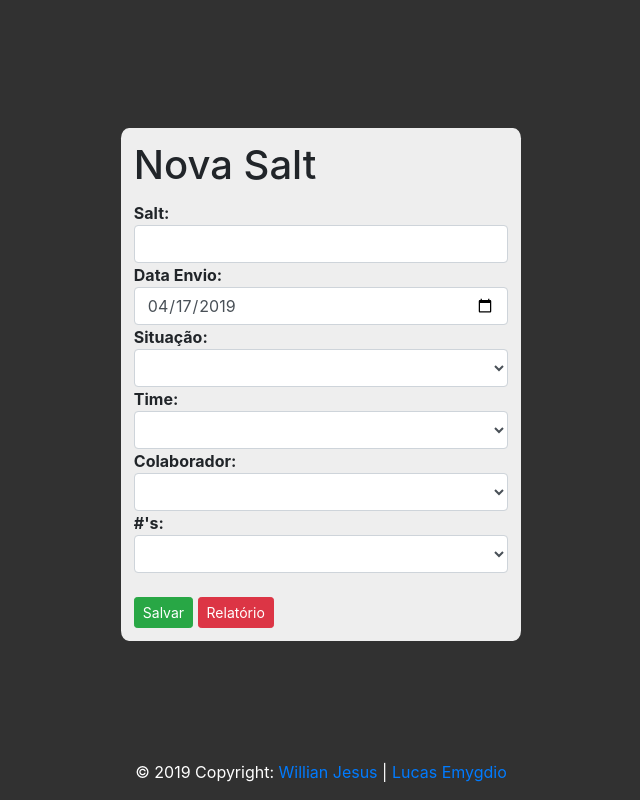
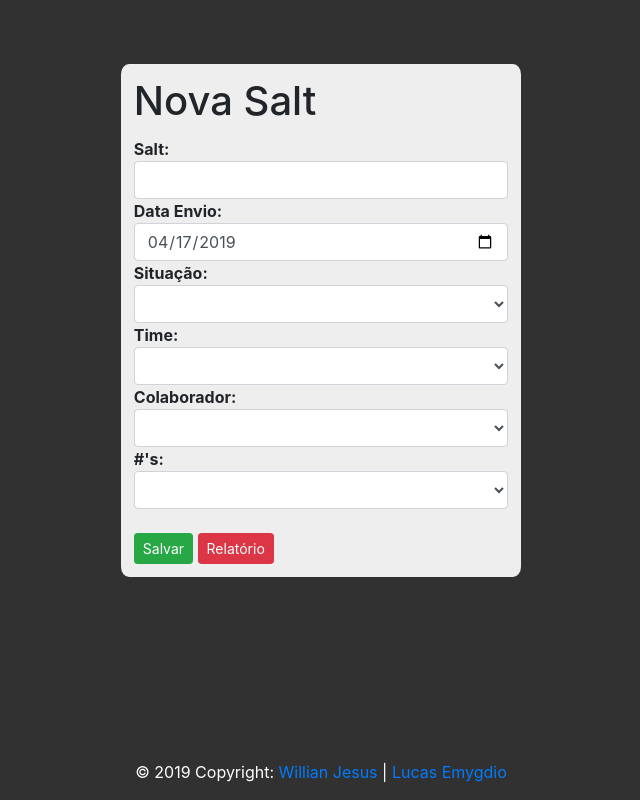
Before and after one commit to Willianjesusdasilva/PainelAcompanhamentoDemandas, a Django app: page / in a window 1280 px wide. Shown: the whole page, without its empty margins (319-959 px from the left). Run offline with Django 3.2, Linux system fonts and the light colour scheme; some libraries are stand-ins or nearby versions.

Commit message:
ajuste tela

```diff
--- a/chamados/templates/cadastro_salt.html
+++ b/chamados/templates/cadastro_salt.html
@@ -9,7 +9,7 @@
     <title>Registra Salt</title>
 </head>
 <body style="background-color:#313131">
-  <div class="mx-auto" style="width: 400px; margin-top: 10%;padding:1%;border-radius:2%;background-color:#eee">
+  <div class="mx-auto" style="width: 400px; margin-top: 5%;padding:1%;border-radius:2%;background-color:#eee">
     <h1 class="card-title">Nova Salt</h1>
 
         <form method="POST">
```
